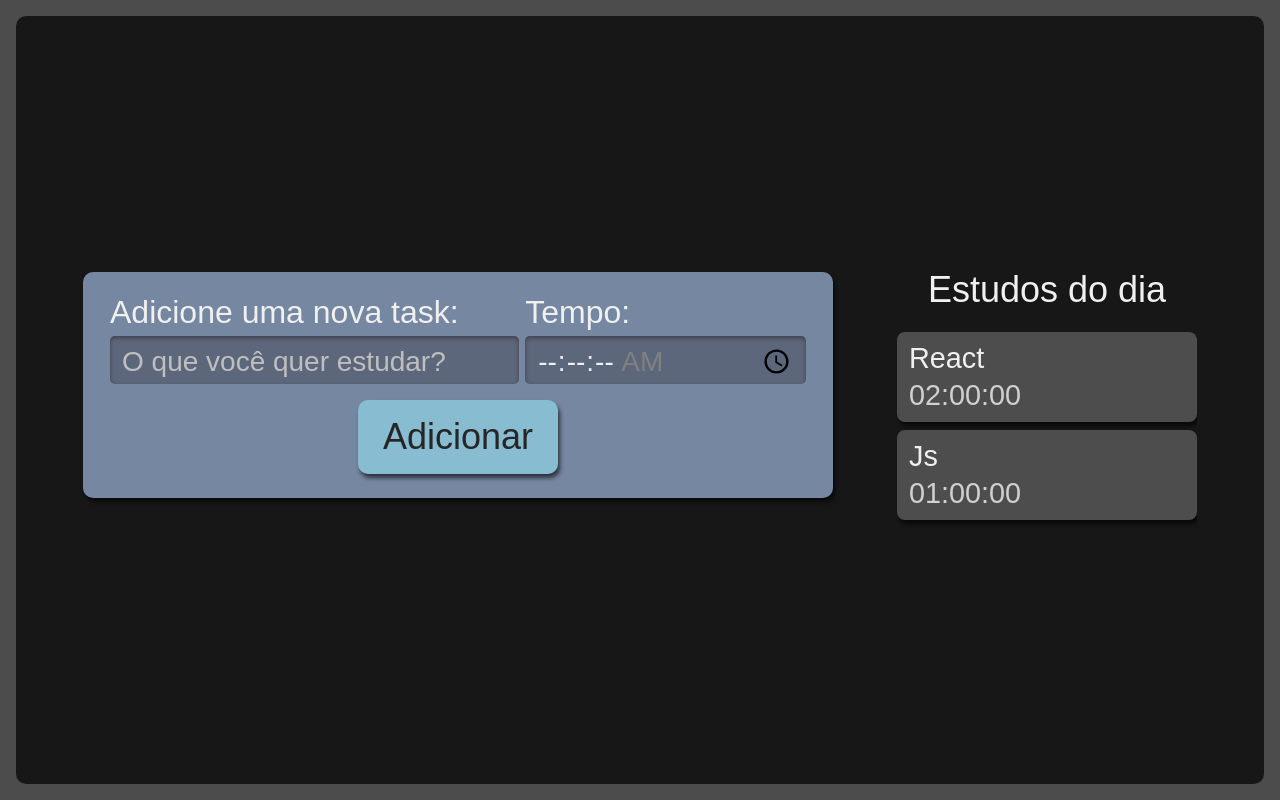
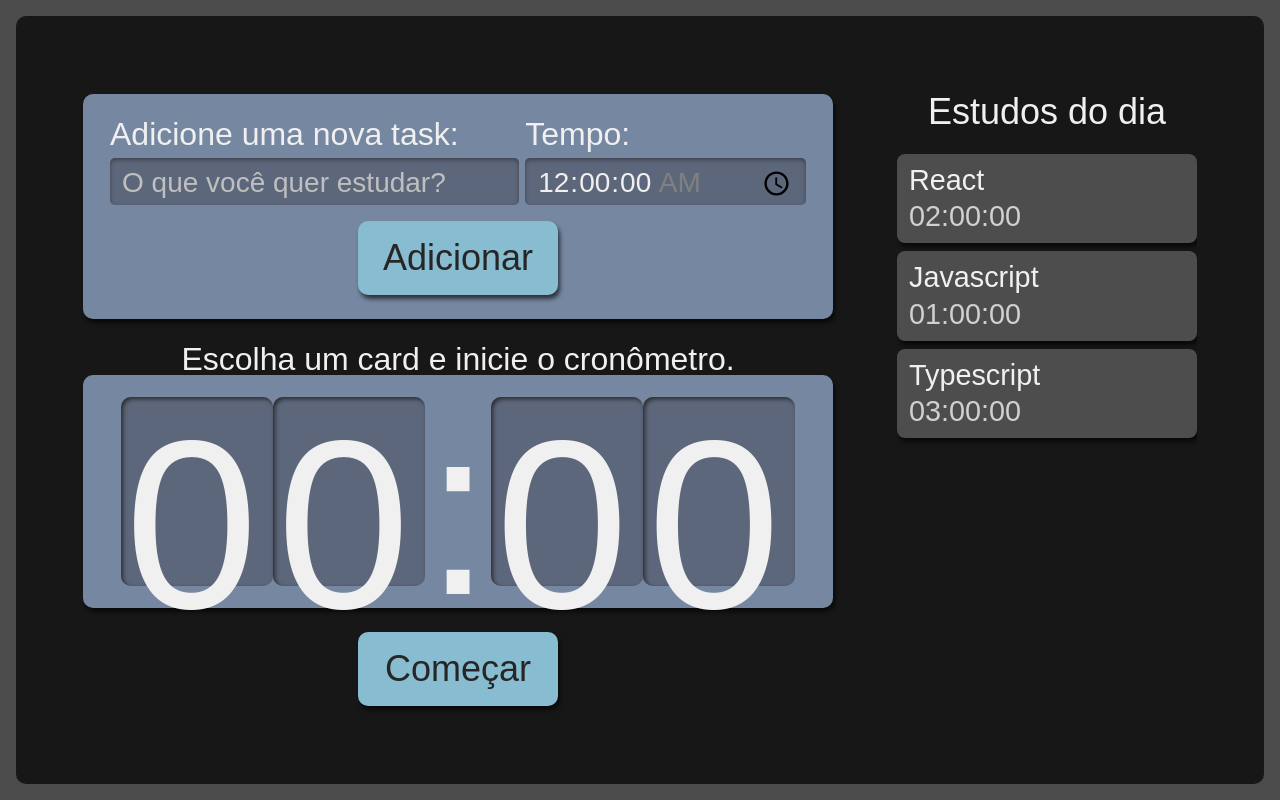
Before and after one commit to irahel/my-tasks, a React (Create React App) app: page / in a window 1280 px wide. Built offline with nearby package versions, Linux system fonts and the light colour scheme.

Commit message:
feat: add state to form

```diff
--- a/src/App.tsx
+++ b/src/App.tsx
@@ -1,5 +1,6 @@
 import Form from "./components/Form";
 import List from "./components/List";
+import Stopwatch from "./components/Stopwatch";
 import style from "./App.module.scss";
 
 function App() {
@@ -7,6 +8,7 @@ function App() {
     <div className={style.AppStyle}>
       <Form />
       <List />
+      <Stopwatch />
     </div>
   );
 }
--- a/src/components/Form/index.tsx
+++ b/src/components/Form/index.tsx
@@ -1,15 +1,26 @@
 import Button from "../Button";
 import style from "./style.module.scss";
+import { useState } from "react";
 
-function index() {
+function Form() {
+  const [task, setTask] = useState("");
+  const [time, setTime] = useState("00:00:00");
+
+  function handleSaveTask(e: React.FormEvent<HTMLFormElement>) {
+    e.preventDefault();
+    console.log(task, time);
+  }
+
   return (
-    <form className={style.novaTarefa}>
+    <form className={style.novaTarefa} onSubmit={handleSaveTask}>
       <div className={style.inputContainer}>
         <label htmlFor="task">Adicione uma nova task:</label>
         <input
           type="text"
           name="task"
           id="task"
+          value={task}
+          onChange={(e) => setTask(e.target.value)}
           placeholder="O que você quer estudar?"
           required
         />
@@ -21,6 +32,8 @@ function index() {
           type="time"
           step="1"
           name="time"
+          value={time}
+          onChange={(e) => setTime(e.target.value)}
           id="time"
           min="00:00:00"
           max="01:30:00"
@@ -32,4 +45,4 @@ function index() {
   );
 }
 
-export default index;
+export default Form;
--- /dev/null
+++ b/src/components/List/Item/index.tsx
@@ -0,0 +1,18 @@
+import React from "react";
+import style from "./style.module.scss";
+
+interface TaskProps {
+  name: string;
+  time: string;
+}
+
+function index({ name, time }: TaskProps) {
+  return (
+    <li key={name} className={style.item}>
+      <h3>{name}</h3>
+      <span>{time}</span>
+    </li>
+  );
+}
+
+export default index;
--- /dev/null
+++ b/src/components/List/Item/style.module.scss
@@ -0,0 +1,23 @@
+
+  .item {
+    background-color: #4D4D4D;
+    border-radius: 8px;
+    box-shadow: 2px 4px 4px #0000009F;
+    padding: 12px;
+    margin-bottom: 8px;
+    position: relative;
+    cursor: pointer;
+
+    h3 {
+      margin-bottom: 8px;
+      word-break: break-all;
+    }
+
+    span {
+      color: #D0D0D0;
+    }
+
+    @media screen and (min-width:1280px) {
+      font-size: 1.8rem;
+    }
+  }
--- a/src/components/List/index.tsx
+++ b/src/components/List/index.tsx
@@ -1,29 +1,45 @@
 import style from "./style.module.scss";
+import Item from "./Item";
+import { useState } from "react";
 
-function index() {
-  const tasks = [
+function List() {
+  const [tasks, setTasks] = useState([
     {
       name: "React",
       time: "02:00:00",
     },
     {
-      name: "Js",
+      name: "Javascript",
       time: "01:00:00",
     },
-  ];
+    {
+      name: "Typescript",
+      time: "03:00:00",
+    },
+  ]);
+
   return (
     <aside className={style.listaTarefas}>
-      <h2>Estudos do dia</h2>
+      <h2
+        onClick={() => {
+          setTasks([
+            ...tasks,
+            {
+              name: "coe",
+              time: "02:00:00",
+            },
+          ]);
+        }}
+      >
+        Estudos do dia
+      </h2>
       <ul>
         {tasks.map((task) => (
-          <li key={task.name} className={style.item}>
-            <h3>{task.name}</h3>
-            <span>{task.time}</span>
-          </li>
+          <Item name={task.name} time={task.time} />
         ))}
       </ul>
     </aside>
   );
 }
 
-export default index;
+export default List;
--- a/src/components/List/style.module.scss
+++ b/src/components/List/style.module.scss
@@ -28,28 +28,6 @@
     }
   }
 
-  .item {
-    background-color: #4D4D4D;
-    border-radius: 8px;
-    box-shadow: 2px 4px 4px #0000009F;
-    padding: 12px;
-    margin-bottom: 8px;
-    position: relative;
-    cursor: pointer;
-
-    h3 {
-      margin-bottom: 8px;
-      word-break: break-all;
-    }
-
-    span {
-      color: #D0D0D0;
-    }
-
-    @media screen and (min-width:1280px) {
-      font-size: 1.8rem;
-    }
-  }
 
   .itemSelecionado {
     background-color: #292929;
--- /dev/null
+++ b/src/components/Stopwatch/Timer/index.tsx
@@ -0,0 +1,15 @@
+import style from "./style.module.scss";
+
+function index() {
+  return (
+    <>
+      <span className={style.relogioNumero}>0</span>
+      <span className={style.relogioNumero}>0</span>
+      <span className={style.relogioDivisao}>:</span>
+      <span className={style.relogioNumero}>0</span>
+      <span className={style.relogioNumero}>0</span>
+    </>
+  );
+}
+
+export default index;
--- /dev/null
+++ b/src/components/Stopwatch/Timer/style.module.scss
@@ -0,0 +1,21 @@
+.relogioNumero {
+    background-color: #5D677C;
+    box-shadow: 2px 2px 4px #2B2B2B inset;
+    height: 3.6rem;
+    width: 3rem;
+    padding: 8px 4px;
+    border-radius: 10px;
+
+    @media screen and (min-width:1280px) {
+      height: 10.8rem;
+      width: 9rem;
+    }
+  }
+
+  .relogioDivisao {
+    height: 4.2rem;
+
+    @media screen and (min-width:1280px) {
+      height: 12.6rem;
+    }
+  }
--- /dev/null
+++ b/src/components/Stopwatch/index.tsx
@@ -0,0 +1,17 @@
+import Button from "../Button";
+import Timer from "./Timer";
+import style from "./style.module.scss";
+
+function index() {
+  return (
+    <div className={style.cronometro}>
+      <p className={style.titulo}>Escolha um card e inicie o cronômetro.</p>
+      <div className={style.relogioWrapper}>
+        <Timer />
+      </div>
+      <Button>Começar</Button>
+    </div>
+  );
+}
+
+export default index;
--- /dev/null
+++ b/src/components/Stopwatch/style.module.scss
@@ -0,0 +1,59 @@
+.cronometro {
+    display: flex;
+    flex-direction: column;
+    align-items: center;
+    grid-area: cronometro;
+
+    .relogioWrapper {
+      align-items: center;
+      background-color: #7687A1;
+      border-radius: 10px;
+      box-shadow: 2px 4px 4px #0000009F;
+      box-sizing: border-box;
+      display: flex;
+      font-size: 5rem;
+      justify-content: center;
+      margin-bottom: 24px;
+      padding: 16px 12px;
+      width: 100%;
+    }
+
+    .titulo {
+      font-size: 2rem;
+    }
+
+    button {
+      background-color: #88bcd1;
+      border-radius: 10px;
+      box-shadow: 2px 4px 4px #0000009F;
+      color: #272626;
+      cursor: pointer;
+      font-size: 1.25rem;
+      padding: 16px;
+      width: 150px;
+
+      &:active {
+        background-color: #7CA6B7;
+        box-shadow: 2px 2px 4px #0000009F inset;
+        cursor: auto;
+      }
+    }
+
+    @media screen and (min-width:1280px) {
+
+      .relogioWrapper{
+        font-size: 15rem;
+      }
+
+      p {
+        font-size: 2rem;
+      }
+
+      button {
+        grid-column-start: span 2;
+        justify-self: center;
+        width: 200px;
+        font-size: 2.25rem;
+      }
+    }
+  }
```
